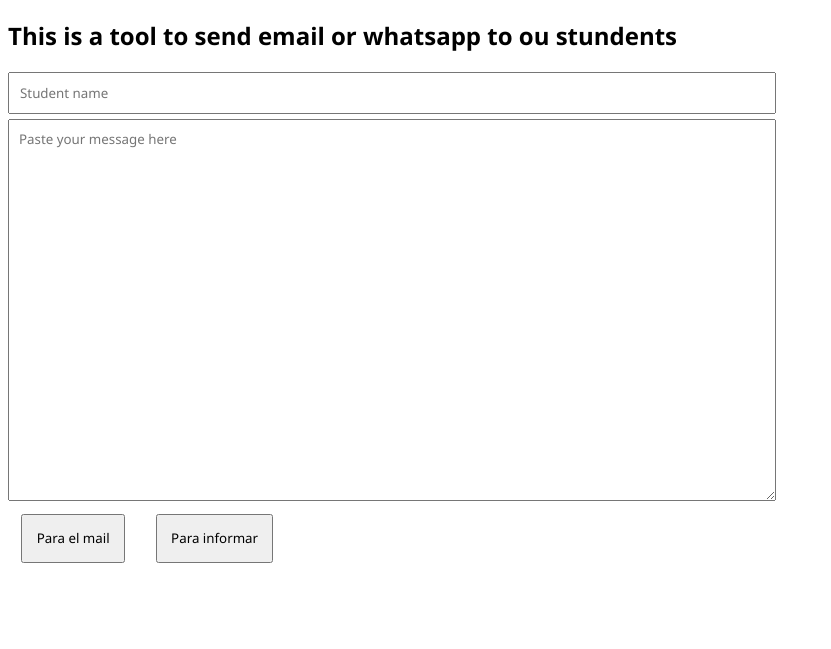
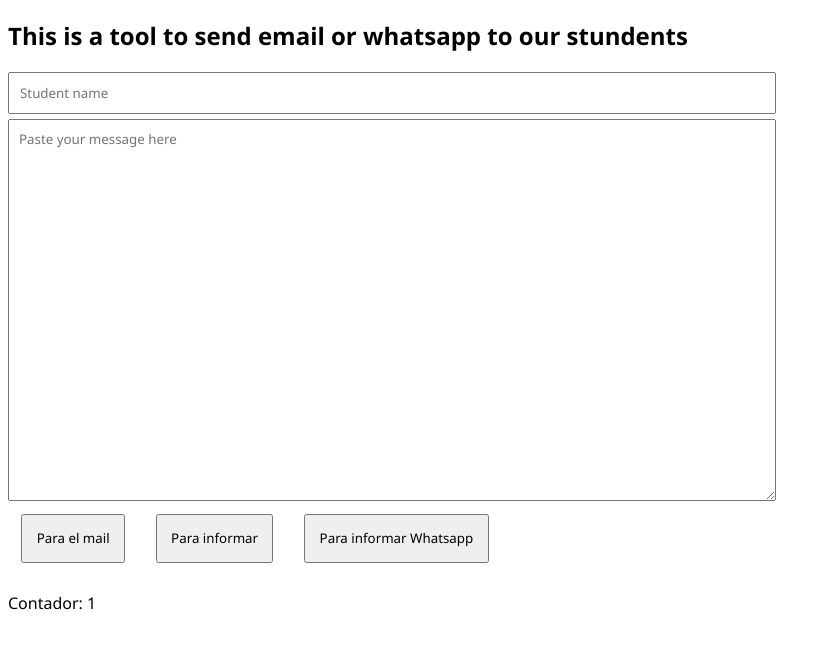
Before and after one commit to lucianoseguel/herramienta-para-mentor, a plain HTML site: page index.html in a window 1280 px wide. Both pictures are taken after a click on the button "Para el mail". Shown: the part 67-716 px from the top of the page, without its empty margins (0-831 px from the left). Drawn offline with Linux system fonts and the light colour scheme.

Commit message:
final with whatsapp

```diff
--- a/concat.js
+++ b/concat.js
@@ -1,5 +1,8 @@
 
 //* Funcion para mandar al mail
+let contando = 0
+
+
 
 function to_mail (){
     let nombre = document.getElementById("name")
@@ -19,9 +22,36 @@ function to_mail (){
     nuevo_cuerpo = cuerpo_split.join(" ")   // Texto deuelto otra vez como string
     console.log(nuevo_cuerpo)
 
-
+    counter()
     navigator.clipboard.writeText(nuevo_cuerpo);
 }
+
+
+function to_whatsapp() {
+
+
+    let nombre = document.getElementById("name").value
+    let cuerpo = document.getElementById("textbody").value
+    console.log(nombre)
+    console.log(cuerpo)
+
+    cuerpo_split = cuerpo.split(" ") //Funcion para separar el texto en array
+    console.log(cuerpo_split)
+
+    cuerpo_split = reemplazar(cuerpo_split, nombre)
+
+    // Todo el texto concatenado
+    nuevo_cuerpo = cuerpo_split.join(" ")   // Texto deuelto otra vez como string
+    console.log(nuevo_cuerpo)
+
+    let inform = `[${creadordate()}] Luciano Seguel: ${nuevo_cuerpo}`
+
+   console.log (inform)
+
+   navigator.clipboard.writeText(inform);
+
+}
+
 
 //*Funcion para indormar y pegar en el roaster */
 
@@ -52,6 +82,7 @@ Mentor Serving BYU-Pathway Worldwide
 Schedule a chat: https://calendly.com/lucianitoseguel/luciano-seguel-mentoring`
 
    console.log (inform)
+
    navigator.clipboard.writeText(inform);
 
 }
@@ -65,8 +96,11 @@ function reemplazar ( texto, nombre) {
 
     for (let i = 0; i < texto.length; i++) {
 
-        if (texto[i] == "[name]") {
+        if (texto[i] == "[name]," ) {
 
+            texto[i] =  nombre + ","
+            console.log(texto[i])
+        } else if (texto[i] == "[name]"){
             texto[i] =  nombre
             console.log(texto[i])
         }
@@ -118,3 +152,12 @@ function creadordate  (){
 
 
 }
+
+function counter() {
+
+    let contador = document.getElementById("contador")
+
+
+    contando += 1
+    contador.textContent = "Contador: " + contando
+}
--- a/index.html
+++ b/index.html
@@ -11,7 +11,7 @@
     <h1>Mentor tool</h1>
     </header>
     <main>
-        <h2>This is a tool to send email or whatsapp to ou stundents</h2>
+        <h2>This is a tool to send email or whatsapp to our stundents</h2>
 <div class="form">
         <input type="text" name="name" id="name" placeholder="Student name">
 
@@ -21,6 +21,9 @@
 
 <button onclick="to_mail()" class="copy">Para el mail</button>
 <button onclick="to_inform()" class="copy">Para informar </button>
+<button onclick="to_whatsapp()" class="copy">Para informar Whatsapp </button>
+<br>
+<p id="contador">Contador: 0</p>
 
     </main>
     <script src="concat.js"></script>
```
